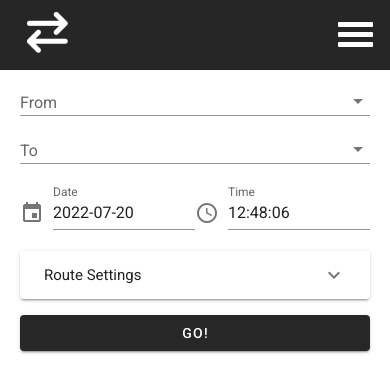
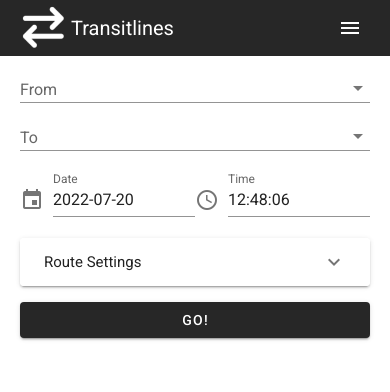
Before and after one commit to Maxi03milian/Transitlines, a Vue app: page /connections in a window 390 px wide. Shown: the top 392 px of the page. Built offline with nearby package versions, Linux system fonts and the light colour scheme.

Commit message:
adde navbar links

```diff
--- a/src/components/Header.vue
+++ b/src/components/Header.vue
@@ -1,187 +1,71 @@
 <template>
-  <div class="hello">
-   <section class="navigation">
-  <div class="nav-container">
-    <div class="brand">
-      <a href="/"><img src="../assets/logo.png" alt="Logo"></a>
-    </div>
-    <nav>
-      <div class="nav-mobile"><a id="nav-toggle" href="#!"><span></span></a></div>
-      <ul class="nav-list">
-        <li>
-          <router-link to="/">Connections</router-link>
-        </li>
-        <li>
-          <router-link to="/calculator">Route</router-link>
-        </li>
-      </ul>
-    </nav>
-  </div>
-</section>
+  <div class="app">
+    <v-app-bar color="#262626 accent-4" dark>
+      <div class="brand">
+        <a href="/"><img src="../assets/logo.png" alt="Logo" /></a>
+      </div>
+      <v-toolbar-title>Transitlines</v-toolbar-title>
+      <v-spacer></v-spacer>
+      <div class="nav-mobile">
+        <v-app-bar-nav-icon @click.stop="drawer = !drawer"></v-app-bar-nav-icon>
+      </div>
+    </v-app-bar>
+    <v-navigation-drawer
+      v-model="drawer"
+      absolute
+      temporary
+      right
+      width="300"
+      style="position: fixed; top: 0; right: 0; overflow-y: scroll"
+    >
+      <v-list nav dense>
+        <v-list-item-group
+          v-model="group"
+          active-class="#262626 text--accent-4"
+        >
+          <v-list-item href="/">
+            <v-list-item-title>Home</v-list-item-title>
+          </v-list-item>
+
+          <v-list-item href="/connections">
+            <v-list-item-title>Connections</v-list-item-title>
+          </v-list-item>
+
+          <v-list-item href="/stationBoard">
+            <v-list-item-title>Stationboard</v-list-item-title>
+          </v-list-item>
+
+          <v-list-item>
+            <v-list-item-title>Settings</v-list-item-title>
+          </v-list-item>
+        </v-list-item-group>
+      </v-list>
+    </v-navigation-drawer>
   </div>
 </template>
 
 <script>
 export default {
-  name: 'HelloWorld',
+  name: "HelloWorld",
   props: {
-    msg: String
-  }
-}
+    msg: String,
+  },
+  data: () => ({
+    drawer: false,
+    group: null,
+  }),
+};
 </script>
 
 <!-- Add "scoped" attribute to limit CSS to this component only -->
 <style scoped>
-img{
+img {
   height: 60px;
   padding-top: 5px;
 }
-
-.navigation {
-	 height: 70px;
-	 background: #262626;
+.app {
+  margin-bottom: 1rem;
+  width: 100%;
+  overflow: hidden !important;
 }
- .brand {
-	 position: absolute;
-	 padding-left: 20px;
-	 float: left;
-	 line-height: 70px;
-	 text-transform: uppercase;
-	 font-size: 1.4em;
-}
- .brand a, .brand a:visited {
-	 color: #fff;
-	 text-decoration: none;
-}
- .nav-container {
-	 max-width: 1000px;
-	 margin: 0 auto;
-}
- nav {
-	 float: right;
-}
- nav ul {
-	 list-style: none;
-	 margin: 0;
-	 padding: 0;
-}
- nav ul li {
-	 float: left;
-	 position: relative;
-}
-
- nav ul li a, nav ul li a:visited {
-	 display: block;
-	 padding: 0 20px;
-	 line-height: 70px;
-	 background: #262626;
-	 color: #fff;
-	 text-decoration: none;
-}
- nav ul li a, nav ul li a {
-	 transition: all 0.5s 0s linear;
-}
- nav ul li a:hover, nav ul li a:visited:hover {
-	 background: #2581dc;
-	 color: #fff;
-}
- nav ul li a:not(:only-child):after, nav ul li a:visited:not(:only-child):after {
-	 padding-left: 4px;
-	 content: ' ▾';
-}
- nav ul li ul li {
-	 min-width: 190px;
-}
- nav ul li ul li a {
-	 padding: 15px;
-	 line-height: 20px;
-}
- .nav-dropdown {
-	 position: absolute;
-	 display: none;
-	 z-index: 1;
-	 box-shadow: 0 3px 12px rgba(0, 0, 0, 0.15);
-}
-/* Mobile navigation */
- .nav-mobile {
-	 display: none;
-	 position: absolute;
-	 top: 0;
-	 right: 0;
-	 background: #262626;
-	 height: 70px;
-	 width: 70px;
-}
- @media only screen and (max-width: 798px) {
-	 .nav-mobile {
-		 display: block;
-	}
-	 nav {
-		 width: 100%;
-		 padding: 70px 0 15px;
-	}
-	 nav ul {
-		 display: none;
-	}
-	 nav ul li {
-		 float: none;
-	}
-	 nav ul li a {
-		 padding: 15px;
-		 line-height: 20px;
-	}
-	 nav ul li ul li a {
-		 padding-left: 30px;
-	}
-	 .nav-dropdown {
-		 position: static;
-	}
-}
- @media screen and (min-width: 799px) {
-	 .nav-list {
-		 display: block !important;
-	}
-}
- #nav-toggle {
-	 position: absolute;
-	 left: 18px;
-	 top: 22px;
-	 cursor: pointer;
-	 padding: 10px 35px 16px 0px;
-}
- #nav-toggle span, #nav-toggle span:before, #nav-toggle span:after {
-	 cursor: pointer;
-	 border-radius: 1px;
-	 height: 5px;
-	 width: 35px;
-	 background: #fff;
-	 position: absolute;
-	 display: block;
-	 content: '';
-	 transition: all 300ms ease-in-out;
-}
- #nav-toggle span:before {
-	 top: -10px;
-}
- #nav-toggle span:after {
-	 bottom: -10px;
-}
- #nav-toggle.active span {
-	 background-color: transparent;
-}
- #nav-toggle.active span:before, #nav-toggle.active span:after {
-	 top: 0;
-}
- #nav-toggle.active span:before {
-	 transform: rotate(45deg);
-}
- #nav-toggle.active span:after {
-	 transform: rotate(-45deg);
-}
- article {
-	 max-width: 1000px;
-	 margin: 0 auto;
-	 padding: 10px;
-}
-
 </style>
```
